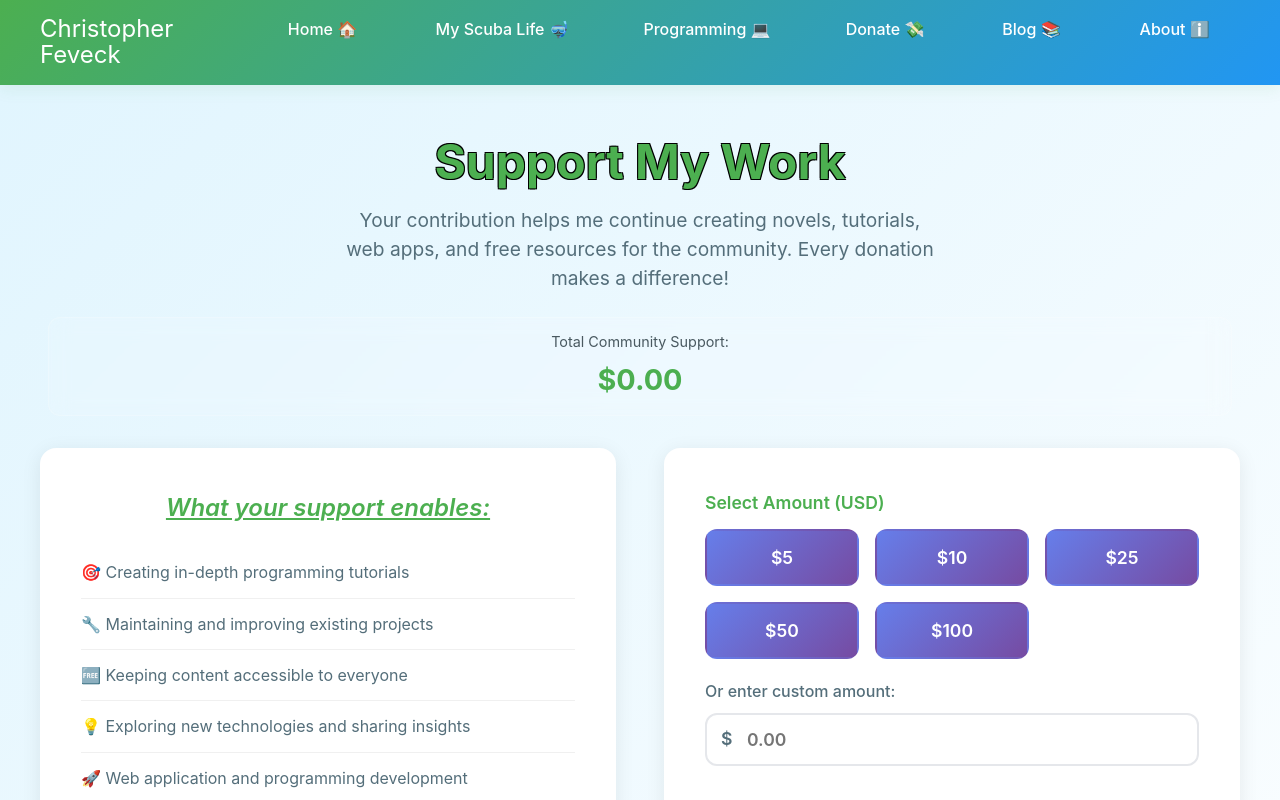
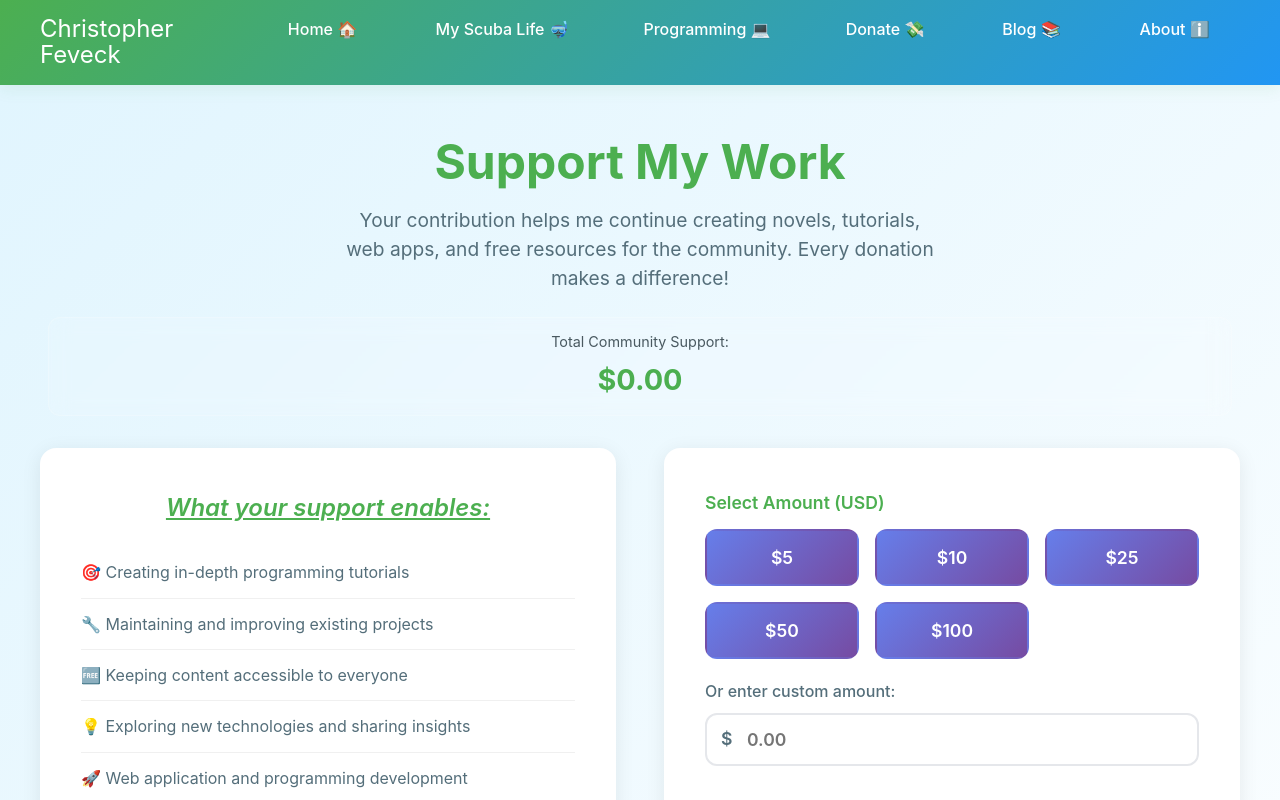
Before and after one commit to catbarber/chris-feveck, a React (Vite) app: page /donate in a window 1280 px wide. Shown: the top 800 px of the page. Built offline with nearby package versions, Linux system fonts and the light colour scheme; the HTML template or start-up script is replaced by a standard one.

Commit message:
Update DonationPage.css

```diff
--- a/src/pages/DonationPage.css
+++ b/src/pages/DonationPage.css
@@ -26,11 +26,6 @@
   margin-bottom: 1rem;
   font-weight: 700;
   line-height: 1.2;
-text-shadow:
-    -1px -1px 0 black,  /* Top-left shadow */
-    1px -1px 0 black,   /* Top-right shadow */
-    -1px 1px 0 black,   /* Bottom-left shadow */
-    1px 1px 0 black;    /* Bottom-right shadow */
 }
 
 .donation-subtitle {
```
